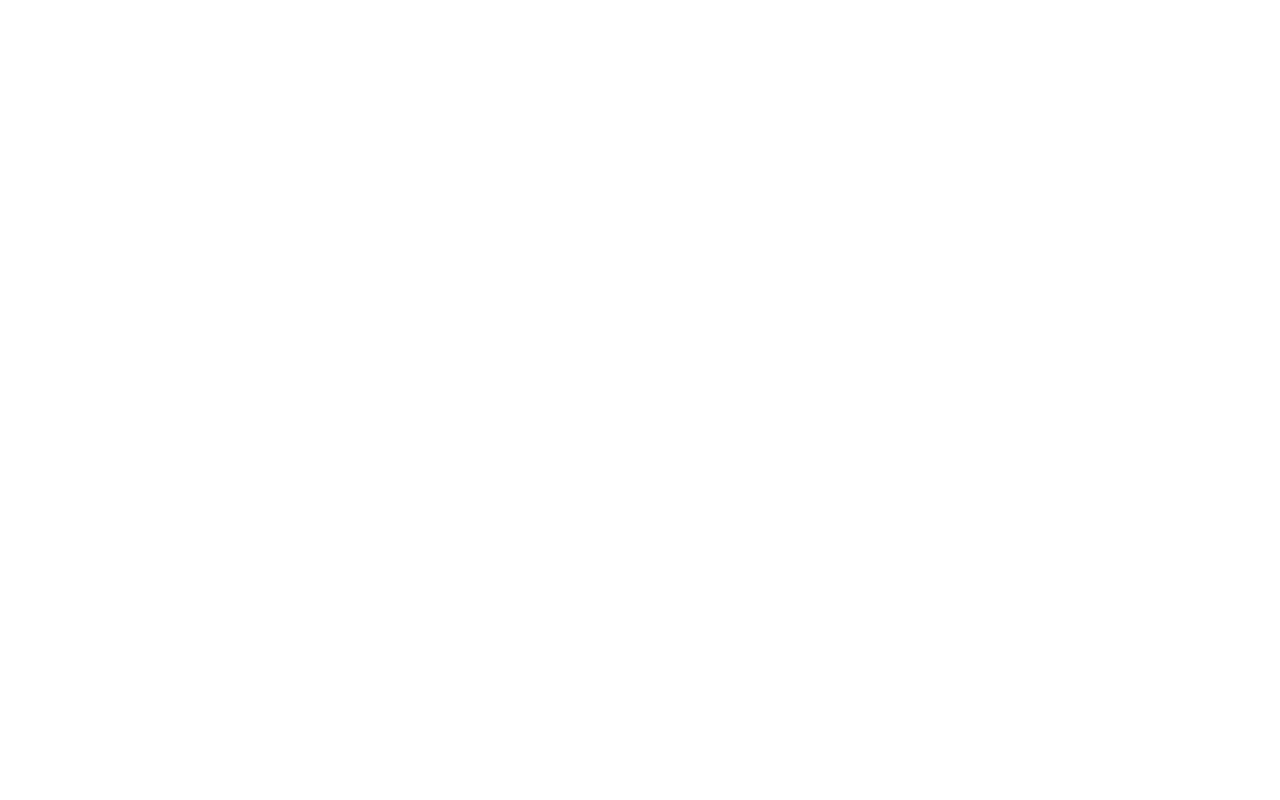
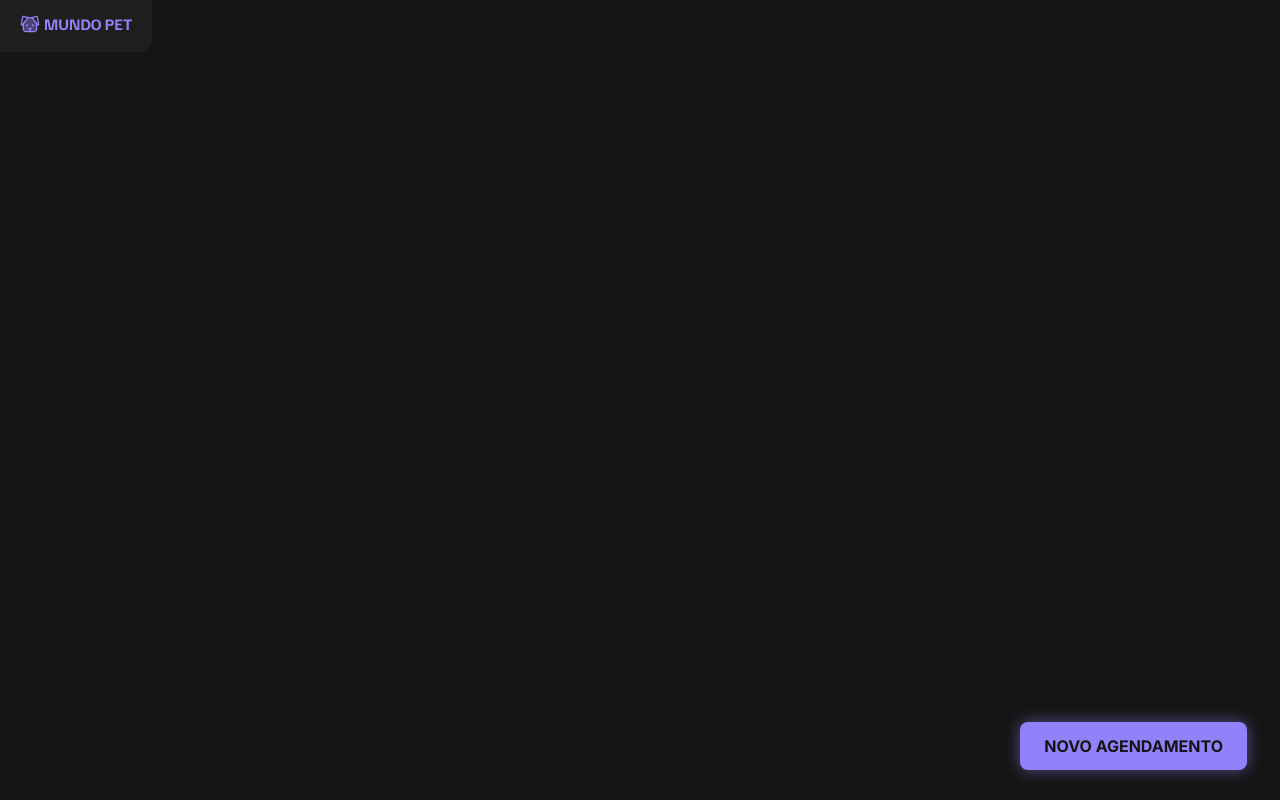
Before and after one commit to GabrielGPena793/pet_schedule, a plain HTML site: page index.html in a window 1280 px wide. Drawn offline with Linux system fonts and the light colour scheme.

Commit message:
fixed components

```diff
--- a/index.html
+++ b/index.html
@@ -14,5 +14,11 @@
 
     <title>Agendamento de pet</title>
   </head>
-  <body></body>
+  <body>
+    <div id="logo">
+      <img src="./assets/logo.svg" alt="logo" />
+    </div>
+
+    <button id="new_schendule">NOVO AGENDAMENTO</button>
+  </body>
 </html>
--- a/styles/global.css
+++ b/styles/global.css
@@ -4,7 +4,7 @@
   box-sizing: border-box;
 }
 
-:hoot {
+:root {
   --content-primary: #ffffff;
   --content-secondary: #98959d;
   --content-tertiary: #666666;
@@ -37,3 +37,38 @@
   --label-small: 700 0.75rem/16px var(--ff-base);
   --link: 400 0.75rem/16px var(--ff-base);
 }
+
+body {
+  background-color: var(--background-primary);
+  position: relative;
+  min-height: 100vh;
+
+  & #logo {
+    width: fit-content;
+    padding: 0.875rem 1.25rem;
+    background-color: var(--background-secondary);
+    border-bottom-right-radius: 12px;
+  }
+
+  & #new_schendule {
+    all: unset;
+    position: absolute;
+    bottom: 1.875rem;
+    right: 2.0625rem;
+
+    font: var(--label-large);
+    color: var(--background-primary);
+    background-color: var(--background-brand);
+    border-radius: 8px;
+    box-shadow: 0px 0px 15px #9282fa87;
+
+    padding: 0.75rem 1.5rem;
+    cursor: pointer;
+
+    transition: background-color 0.2s;
+
+    &:hover {
+      background-color: var(--background-highlights);
+    }
+  }
+}
```
Also changed, not shown: assets/logo.svg (added).
